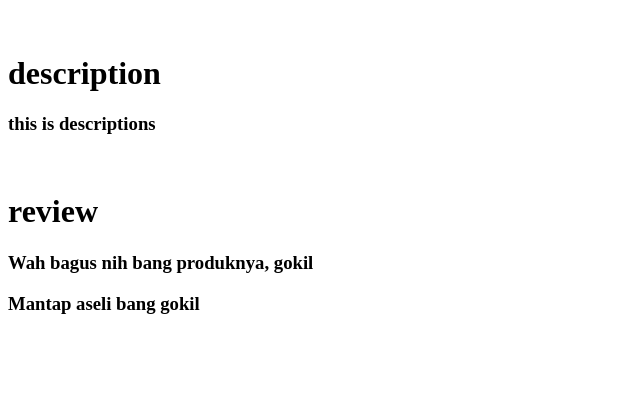
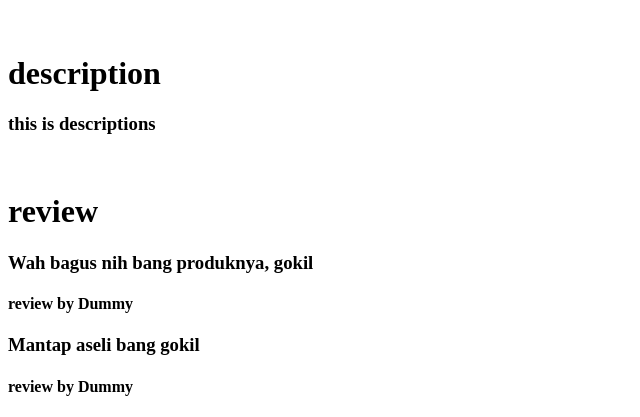
Before and after one commit to rafimuhammad01/e-com, a Django app: page /detail-product/1 in a window 1280 px wide. Shown: the part 473-890 px from the top of the page, without its empty margins (0-640 px from the left). Before the commit the page ends 787 px from the top, so only its background shows below. Run offline with Django 3.2, Linux system fonts and the light colour scheme; data comes from the database, SQL or seed files in the repository; both versions use the stored data as it was after the commit; parts of the project's set-up code (start-up, migrations or seed data) failed here and were passed over.

Commit message:
Detail Product progress

```diff
--- a/ecom/website/models.py
+++ b/ecom/website/models.py
@@ -29,7 +29,6 @@ class Review (models.Model) :
         (4, 4),
         (5, 5)
     ])
-
 
     def __str__(self) :
         return "review" + " "+"(" + str(self.rate) + ")"
--- a/ecom/website/templates/website/detailproduct.html
+++ b/ecom/website/templates/website/detailproduct.html
@@ -17,6 +17,7 @@
     <h1>review</h1>
     {% for i in product.review.all  %}
         <h3>{{i.review}}</h3>
+        <h4>review by {{i.customer}}</h4>
     {%endfor%}
 
 
```
Also changed, not shown: ecom/db.sqlite3, ecom/website/migrations/0013_review_customer.py (added).
